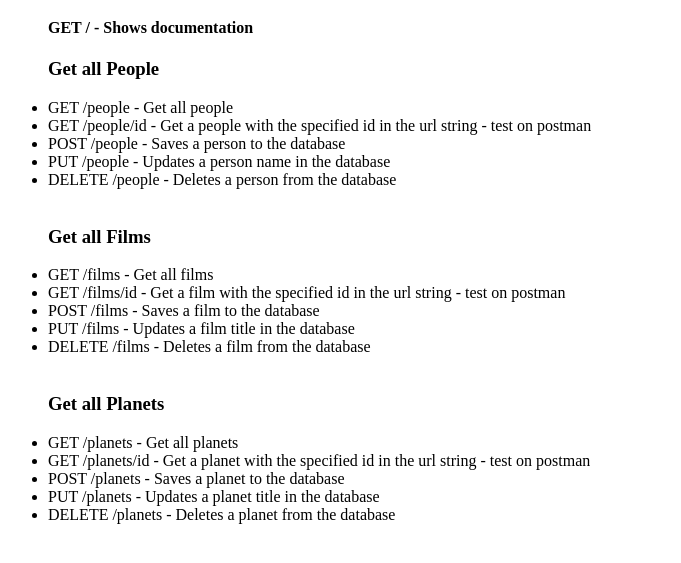
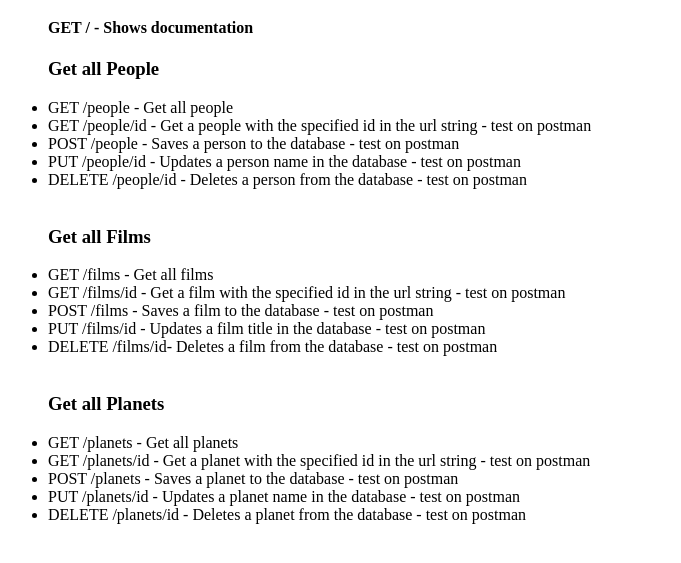
Before and after one commit to EHB-MCT/web2-backend-somrads, a website: page public/index.html in a window 1280 px wide. Shown: the part 61-624 px from the top of the page, without its empty margins (0-681 px from the left). Drawn offline with Linux system fonts and the light colour scheme.

Commit message:
typo fix2

```diff
--- a/public/index.html
+++ b/public/index.html
@@ -14,23 +14,23 @@
     <h3>Get all People</h3>
     <li>GET /people - Get all people</li>
     <li>GET /people/id - Get a people with the specified id in the url string - test on postman</li>
-    <li>POST /people - Saves a person to the database</li>
-    <li>PUT /people - Updates a person name in the database</li>
-    <li>DELETE /people - Deletes a person from the database</li>
+    <li>POST /people - Saves a person to the database  - test on postman</li>
+    <li>PUT /people/id - Updates a person name in the database  - test on postman</li>
+    <li>DELETE /people/id - Deletes a person from the database  - test on postman</li>
     <br>
     <h3>Get all Films</h3>
     <li>GET /films - Get all films</li>
     <li>GET /films/id - Get a film with the specified id in the url string - test on postman</li>
-    <li>POST /films - Saves a film to the database</li>
-    <li>PUT /films - Updates a film title in the database</li>
-    <li>DELETE /films - Deletes a film from the database</li>
+    <li>POST /films - Saves a film to the database  - test on postman</li>
+    <li>PUT /films/id - Updates a film title in the database  - test on postman</li>
+    <li>DELETE /films/id- Deletes a film from the database  - test on postman</li>
     <br>
     <h3>Get all Planets</h3>
     <li>GET /planets - Get all planets</li>
     <li>GET /planets/id - Get a planet with the specified id in the url string - test on postman</li>
-    <li>POST /planets - Saves a planet to the database</li>
-    <li>PUT /planets - Updates a planet title in the database</li>
-    <li>DELETE /planets - Deletes a planet from the database</li>
+    <li>POST /planets - Saves a planet to the database  - test on postman</li>
+    <li>PUT /planets/id - Updates a planet name in the database  - test on postman</li>
+    <li>DELETE /planets/id - Deletes a planet from the database  - test on postman</li>
 
 
   </ul>
```
